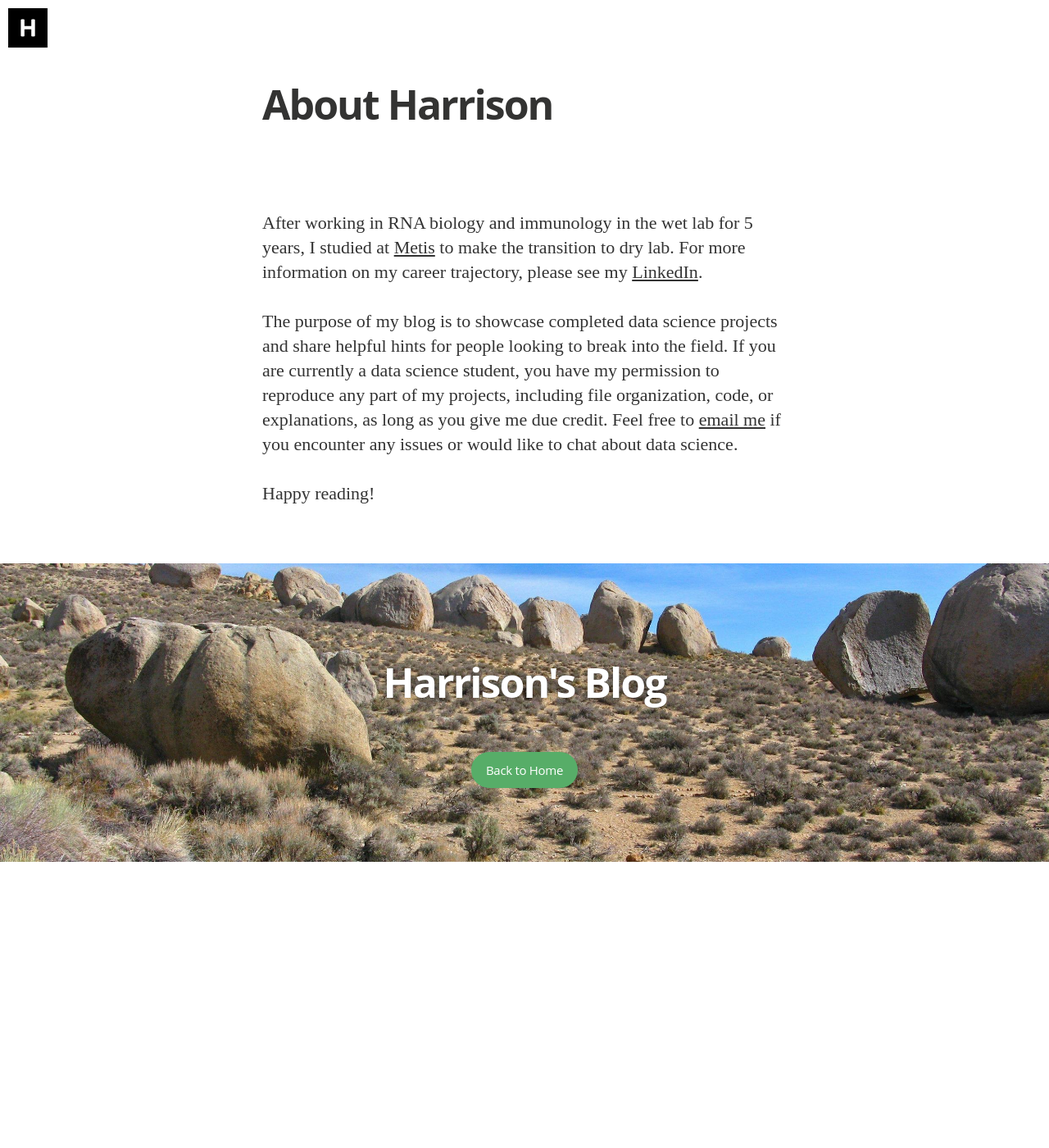
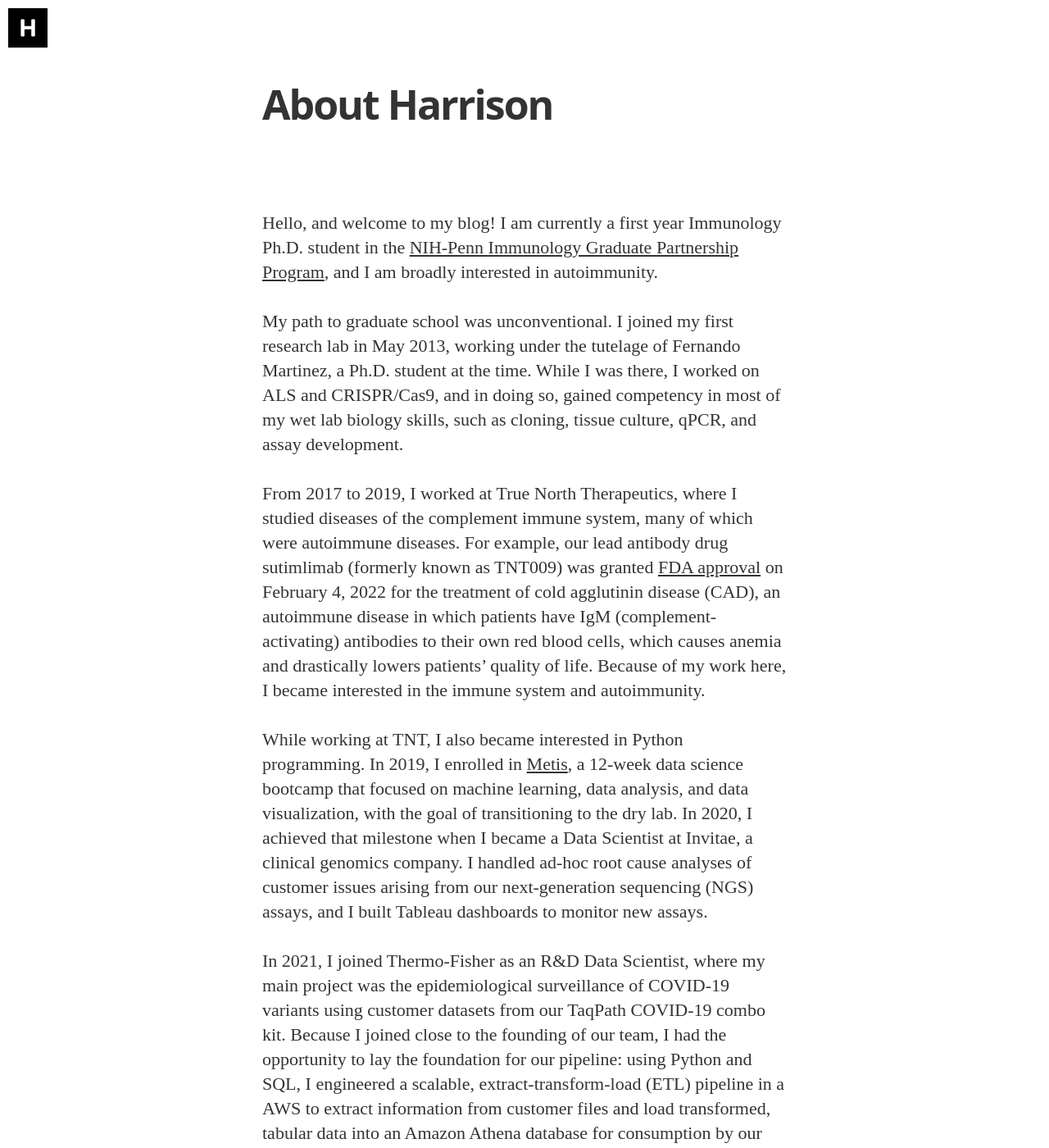
Before and after one commit to harrisonized/harrisonized.github.io, a Jekyll site: the page built from about.md, in a window 1280 px wide and 1400 px high. Shown: the whole window at 82% size. Built offline with Jekyll 4.4.1, drawn with Linux system fonts in a browser that asks for light colours; nearby versions of some CDN libraries; some web fonts are replaced; some of the changed text lies outside the part shown.

Commit message:
update about page

```diff
--- a/about.md
+++ b/about.md
@@ -1,11 +1,23 @@
 ---
 layout: page
 title: About Harrison
+date: 2022-09-06
+categories: about
 permalink: /about/
 ---
 
-After working in RNA biology and immunology in the wet lab for 5 years, I studied at [Metis](https://www.thisismetis.com/) to make the transition to dry lab. For more information on my career trajectory, please see my [LinkedIn](https://www.linkedin.com/in/harrisonized).
 
-The purpose of my blog is to showcase completed data science projects and share helpful hints for people looking to break into the field. If you are currently a data science student, you have my permission to reproduce any part of my projects, including file organization, code, or explanations, as long as you give me due credit. Feel free to [email me](mailto:harrison.c.wang@gmail.com) if you encounter any issues or would like to chat about data science.
+
+Hello, and welcome to my blog! I am currently a first year Immunology Ph.D. student in the [NIH-Penn Immunology Graduate Partnership Program](https://www.med.upenn.edu/nih-igg-partnership/), and I am broadly interested in autoimmunity.
+
+My path to graduate school was unconventional. I joined my first research lab in May 2013, working under the tutelage of Fernando Martinez, a Ph.D. student at the time. While I was there, I worked on ALS and CRISPR/Cas9, and in doing so, gained competency in most of my wet lab biology skills, such as cloning, tissue culture, qPCR, and assay development.
+
+From 2017 to 2019, I worked at True North Therapeutics, where I studied diseases of the complement immune system, many of which were autoimmune diseases. For example, our lead antibody drug sutimlimab (formerly known as TNT009) was granted [FDA approval](https://www.fda.gov/drugs/news-events-human-drugs/fda-approves-treatment-adults-rare-type-anemia) on February 4, 2022 for the treatment of cold agglutinin disease (CAD), an autoimmune disease in which patients have IgM (complement-activating) antibodies to their own red blood cells, which causes anemia and drastically lowers patients' quality of life. Because of my work here, I became interested in the immune system and autoimmunity.
+
+While working at TNT, I also became interested in Python programming. In 2019, I enrolled in [Metis](https://www.thisismetis.com/), a 12-week data science bootcamp that focused on machine learning, data analysis, and data visualization, with the goal of transitioning to the dry lab. In 2020, I achieved that milestone when I became a Data Scientist at Invitae, a clinical genomics company. I handled ad-hoc root cause analyses of customer issues arising from our next-generation sequencing (NGS) assays, and I built Tableau dashboards to monitor new assays.
+
+In 2021, I joined Thermo-Fisher as an R&D Data Scientist, where my main project was the epidemiological surveillance of COVID-19 variants using customer datasets from our TaqPath COVID-19 combo kit. Because I joined close to the founding of our team, I had the opportunity to lay the foundation for our pipeline: using Python and SQL, I engineered a scalable, extract-transform-load (ETL) pipeline in a AWS to extract information from customer files and load transformed, tabular data into an Amazon Athena database for consumption by our Power BI dashboard. I also handled a few ad-hoc analyses, such as analyzing the outcomes of sample repeats.
+
+In my Ph.D., I aim to use both my wet lab and dry lab skills to conduct research in autoimmunity. I am currently doing my first rotation in the [Michela Locci's lab](https://www.loccilab.com/), where I my main project will be on the role of Activin A in autoimmunity. The original purpose of this blog was to showcase my completed data science projects, but moving forward, I will write about anything technical that I feel is important. If you would like to chat about anything science or data science related, please feel free to email me at [harrison.c.wang@gmail.com](mailto:harrison.c.wang@gmail.com).
 
 Happy reading!
```
